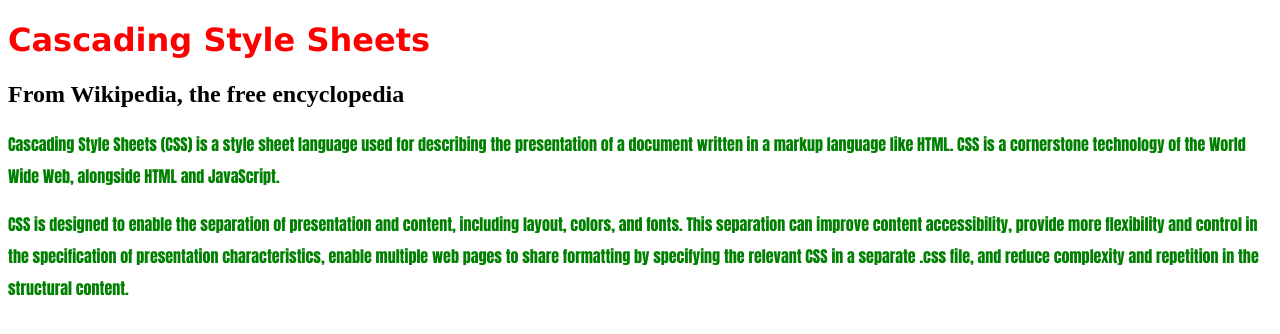
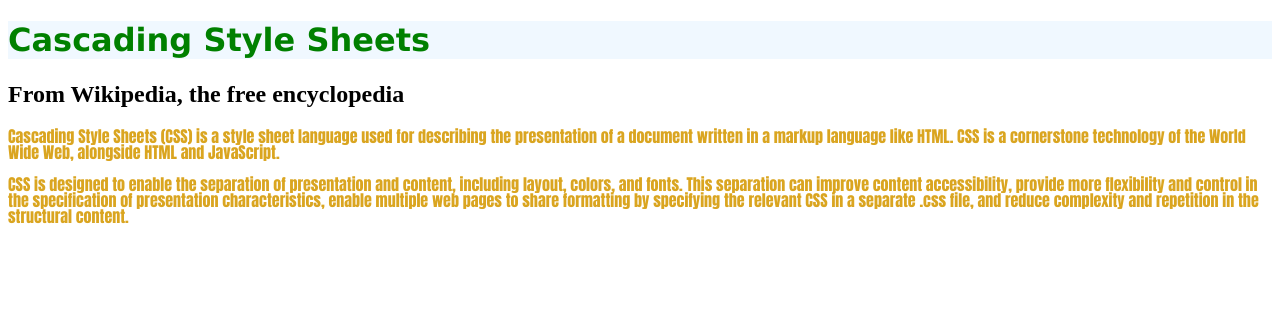
Before and after one commit to Skim-329/practice-problems, a plain HTML site: page css-fonts/index.html in a window 1280 px wide. Drawn offline with Linux system fonts and the light colour scheme.

Commit message:
css fonts update

```diff
--- a/css-fonts/styles.css
+++ b/css-fonts/styles.css
@@ -1,11 +1,13 @@
 h1 {
   font-family: "Lucida Sans", "Lucida Sans Regular", "Lucida Grande",
     "Lucida Sans Unicode", Geneva, Verdana, sans-serif;
-  color: red;
+  color: green;
+  background-color: aliceblue;
 }
 
 p {
   font-family: Impact, Haettenschweiler, "Arial Narrow Bold", sans-serif;
-  color: green;
-  line-height: 2rem;
+  color: goldenrod;
+  line-height: 1rem;
+  font-weight: light;
 }
```
